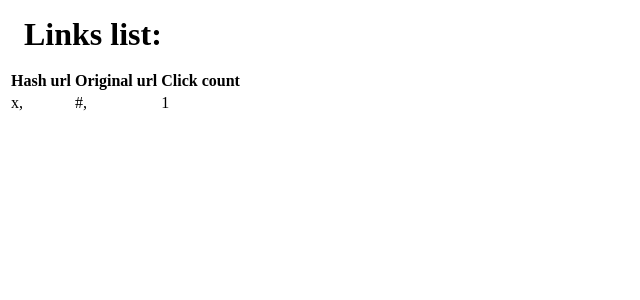
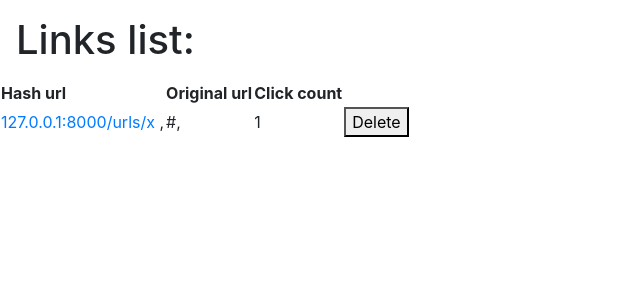
Before and after one commit to MorANDarty/pytnon_project, a Django app: page /analytics/ in a window 1280 px wide. Shown: the top 300 px of the page, without its empty margins (0-640 px from the left). Run offline with Django 3.2, Linux system fonts and the light colour scheme; tables that the repository leaves empty hold one stand-in row (values such as "Sample post"); some libraries are stand-ins or nearby versions.

Commit message:
refactoring + implemented deleting and order by clicks

```diff
--- a/LinksShortenerApp/models.py
+++ b/LinksShortenerApp/models.py
@@ -11,12 +11,9 @@ class Link(models.Model):
     hash_url = models.CharField(max_length=16)
     click_count = models.PositiveIntegerField(default=0)
 
-    def get_clicks(self):
-        return self.click_count
-
 
 def get_analytics():
-    return Link.objects.all()
+    return Link.objects.all().order_by('-click_count')
 
 
 def is_have_that_link(hash_url):
@@ -70,23 +67,10 @@ def update_click_count(hash_url):
         return False
 
 
-def delete_url(url):
-    if is_have_this_url(url) is True:
-        Link.objects.filter(url=url).delete()
+def delete_link(hash_url):
+    if is_have_that_link(hash_url) is True:
+        Link.objects.filter(hash_url=hash_url).delete()
         return True
-    else:
-        return False
-
-
-def is_have_this_url(url):
-    try:
-        link = Link.objects.get(url=url)
-    except Link.DoesNotExist:
-        link = None
-
-    if link is not None:
-        return True
-
     else:
         return False
 
--- a/LinksShortenerApp/templates/analytics_screen.html
+++ b/LinksShortenerApp/templates/analytics_screen.html
@@ -3,6 +3,12 @@
 <head>
     <meta charset="UTF-8">
     <title>Analytics</title>
+    <link rel="stylesheet" href="https://stackpath.bootstrapcdn.com/bootstrap/4.1.3/css/bootstrap.min.css"
+          integrity="sha384-MCw98/SFnGE8fJT3GXwEOngsV7Zt27NXFoaoApmYm81iuXoPkFOJwJ8ERdknLPMO" crossorigin="anonymous">
+    <script src="https://stackpath.bootstrapcdn.com/bootstrap/4.1.3/js/bootstrap.min.js"
+            integrity="sha384-ChfqqxuZUCnJSK3+MXmPNIyE6ZbWh2IMqE241rYiqJxyMiZ6OW/JmZQ5stwEULTy"
+            crossorigin="anonymous"></script>
+
 </head>
 <body>
 <h1 style="margin: 16px">Links list:</h1>
@@ -15,9 +21,19 @@
         </tr>
         {% for link in links %}
             <tr>
-                <td style="margin: 16px">{{ link.hash_url }},</td>
+                <td style="margin: 16px">
+                    <a
+                            href="http://127.0.0.1:8000/urls/{{ link.hash_url }}">127.0.0.1:8000/urls/{{ link.hash_url }}
+                    </a>,
+                </td>
                 <td style="margin: 16px">   {{ link.url }},</td>
                 <td style="margin: 16px">   {{ link.click_count }}</td>
+                <td style="margin: 16px">
+                    <form action="/delete/{{ link.hash_url }}" method="post">
+                        {% csrf_token %}
+                        <button type="submit">Delete</button>
+                    </form>
+                </td>
             </tr>
         {% endfor %}
     </table>
--- a/LinksShortenerApp/views.py
+++ b/LinksShortenerApp/views.py
@@ -5,7 +5,7 @@ from django.shortcuts import render
 from django.http import HttpResponse, HttpResponseRedirect
 
 from LinksShortenerApp.models import get_analytics, get_url_for_redirect_by_hash, save_new_url, delete_all_links, \
-    get_hash_by_url, update_click_count, delete_url
+    get_hash_by_url, update_click_count, delete_link
 
 
 def home(request):
@@ -19,7 +19,7 @@ def home(request):
         else:
             save_new_url(url)
             return render(request, "home_screen.html",
-                          {"hash_url": request.get_host() + "/urls/" + get_hash_by_url(url)})
+                          {"hash_url": "/urls/" + get_hash_by_url(url)})
 
     else:
         return render(request, "home_screen.html")
@@ -37,6 +37,7 @@ def check_and_redirect(request, url_hash):
 
 def analytics(request):
     links = get_analytics()
+
     return render(request, "analytics_screen.html", {"links": links})
 
 
@@ -48,7 +49,10 @@ def delete_all(request):
         return HttpResponse("Error on delete")
 
 
-def delete_url_by_admin(request):
+def delete_url(request, url_hash):
     if request.method == "POST":
-        url = request.POST.get("url")
-        resp = delete_url(url)
+        resp = delete_link(url_hash)
+        if resp is True:
+            return HttpResponseRedirect("/analytics")
+        else:
+            return HttpResponse("404 error, invalid hash link")
--- a/untitled1/urls.py
+++ b/untitled1/urls.py
@@ -24,6 +24,6 @@ urlpatterns = [
     path('', views.home, name='home'),
     path('urls/<str:url_hash>/', views.check_and_redirect),
     path('analytics/', views.analytics),
-    path('delete_all/', views.delete_all),
+    path('delete/<str:url_hash>', views.delete_url),
 
 ]
```
Also changed, not shown: LinksShortenerApp/templates/home_screen.html (+9 -4 lines), db.sqlite3.
